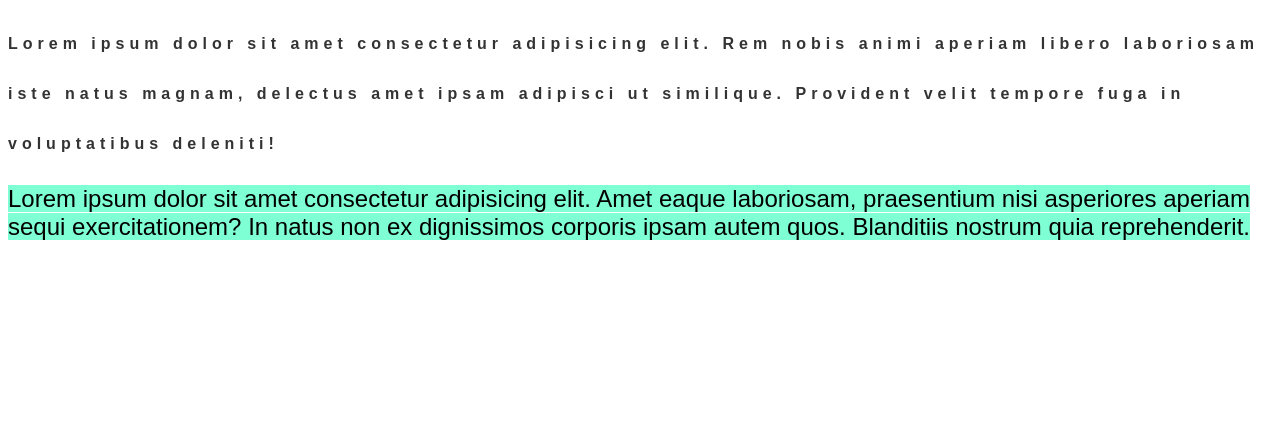
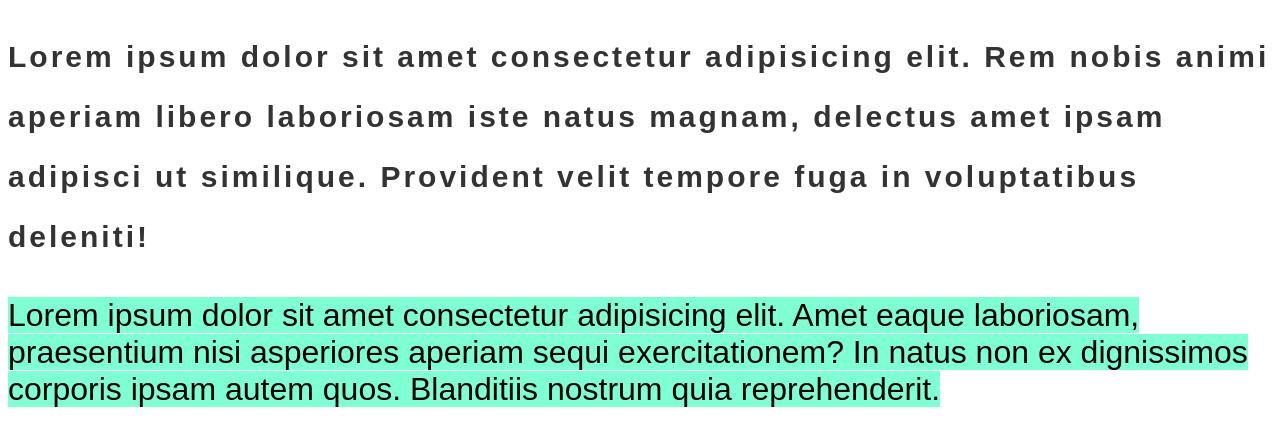
Before and after one commit to Bin-925/TIL, a plain HTML site: page test6.html in a window 1280 px wide. Shown: the part 61-506 px from the top of the page. Drawn offline with Linux system fonts and the light colour scheme.

Commit message:
20250108

```diff
--- a/test6.html
+++ b/test6.html
@@ -13,16 +13,16 @@
     }
     /* 글자 크기, 글자 두께, 줄의 높이, 자간, 색상 */
     P {
-      font-size: 16px;
-      font-weight: bold;
-      line-height: 50px;
-      letter-spacing: 5px;
+      font-size: 30px;
+      font-weight: 900;
+      line-height: 60px;
+      letter-spacing: 3px;
       color: #333;
     }
     /* 배경 색상, 부모요소 기준 몇 배 */
     span {
       background-color: aquamarine;
-      font-size: 1.5em;
+      font-size: 2em;
     }
   </style>
 </head>
```
